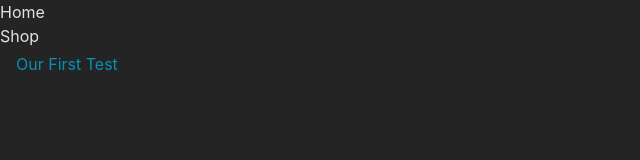
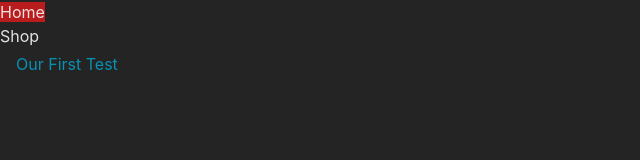
Before and after one commit to ShrikeSwallow/shopping-cart, a React (Vite) app: page / in a window 1280 px wide. Shown: the top 160 px of the page, without its empty margins (0-640 px from the left). Built offline with nearby package versions, Linux system fonts and the light colour scheme.

Commit message:
Fix the style of an active route in navlinks

```diff
--- a/src/components/Navigation.jsx
+++ b/src/components/Navigation.jsx
@@ -6,12 +6,12 @@ const Navigation = () => {
       <nav>
         <ul>
           <li>
-            <NavLink to="/" className="active:bg-red-700">
+            <NavLink to="/" className="aria-[current=page]:bg-red-700">
               Home
             </NavLink>
           </li>
           <li>
-            <NavLink to="/shop" className="active:bg-red-700">
+            <NavLink to="/shop" className="aria-[current=page]:bg-red-700">
               Shop
             </NavLink>
           </li>
```
